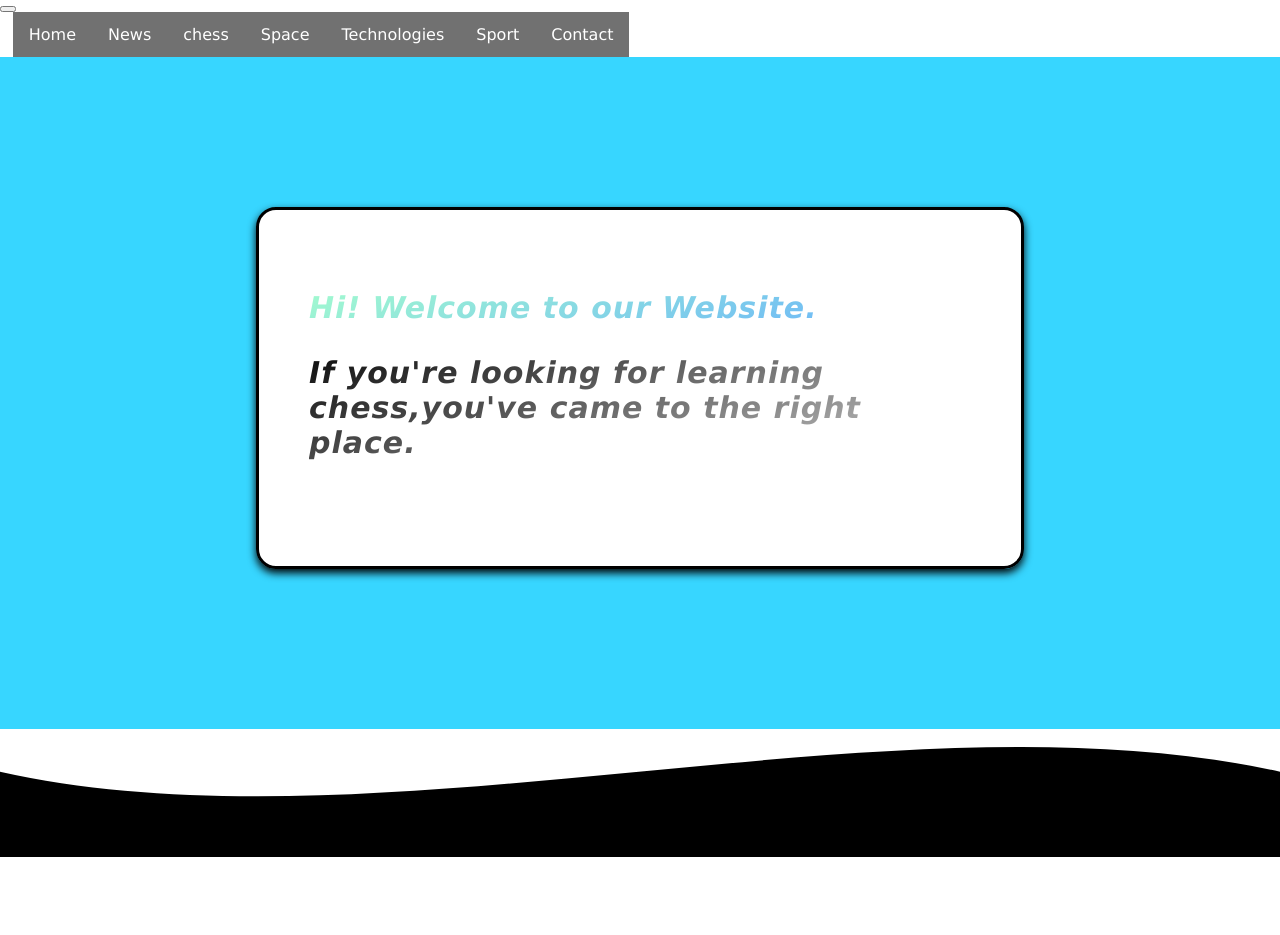
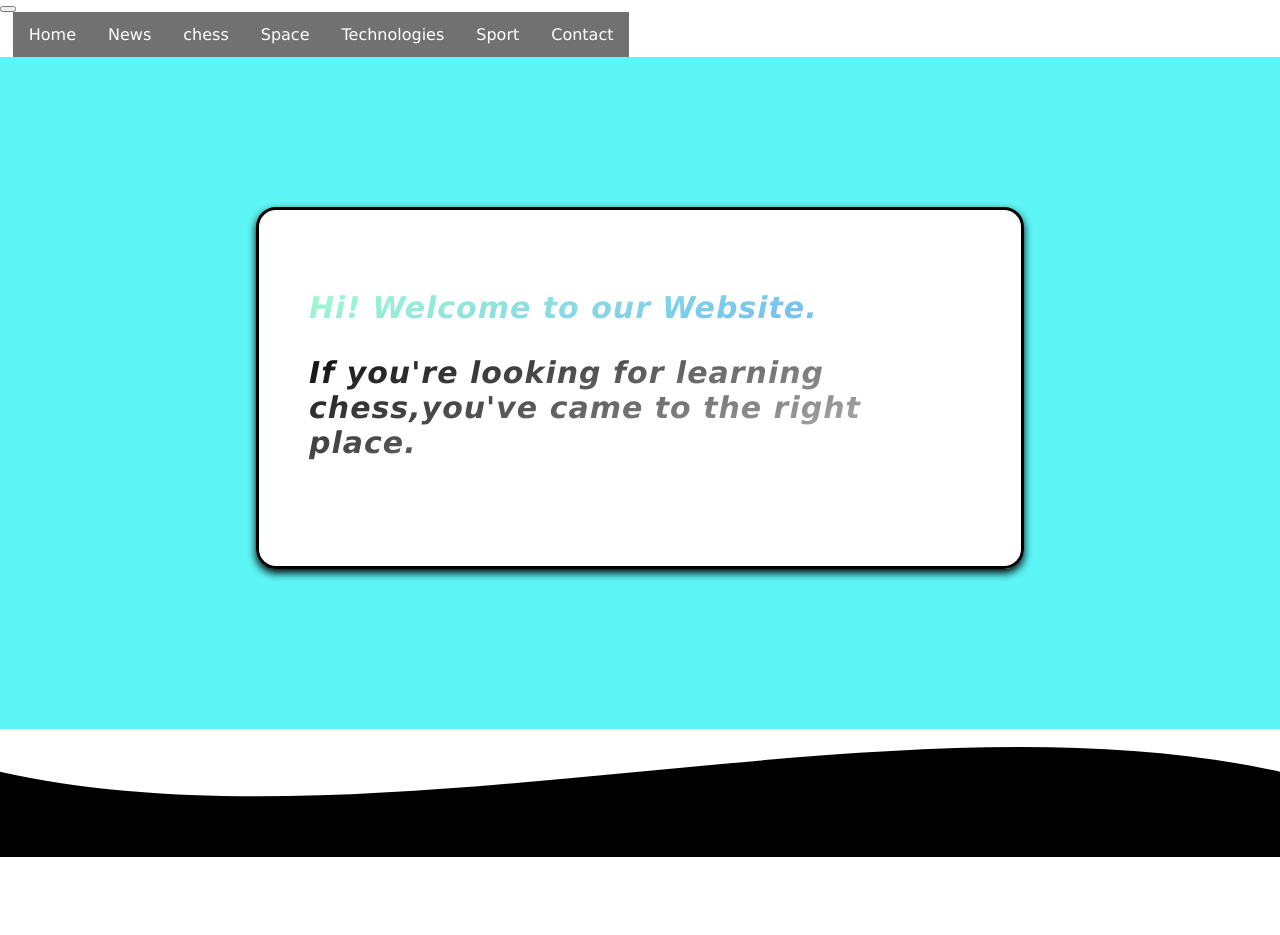
Before and after one commit to 10821324/site1, a PHP site: page /Home.html in a window 1280 px wide. Shown: the top 935 px of the page. Run offline with PHP 8.4, Linux system fonts and the light colour scheme.

Commit message:
Update style1.css

```diff
--- a/style1.css
+++ b/style1.css
@@ -70,7 +70,7 @@
     padding: 10rem 0;
     position: relative;
     width: 100%;
-    background: #37D6FF;
+    background: #5ef5f7;
 
 }
 
@@ -207,7 +207,7 @@
     color: #d3d3d3;
     border-radius: 2rem;
     padding-bottom: 2rem;
-    background: #FFFFFF;
+    background:#5ef5f7;
     border: .2rem solid#181a1b;
 }
 
```
